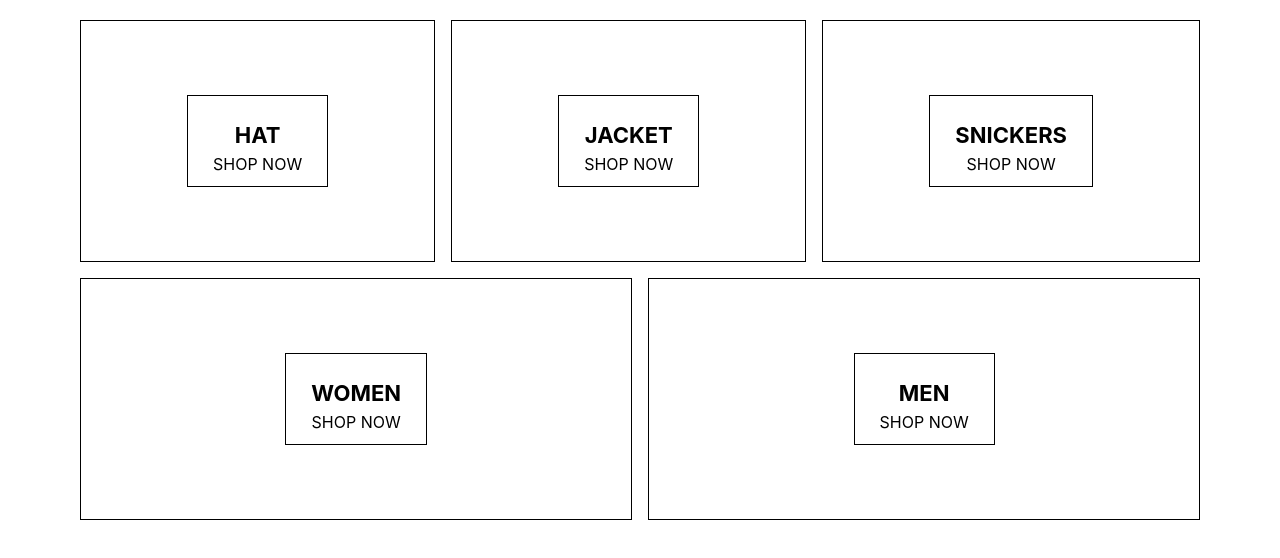
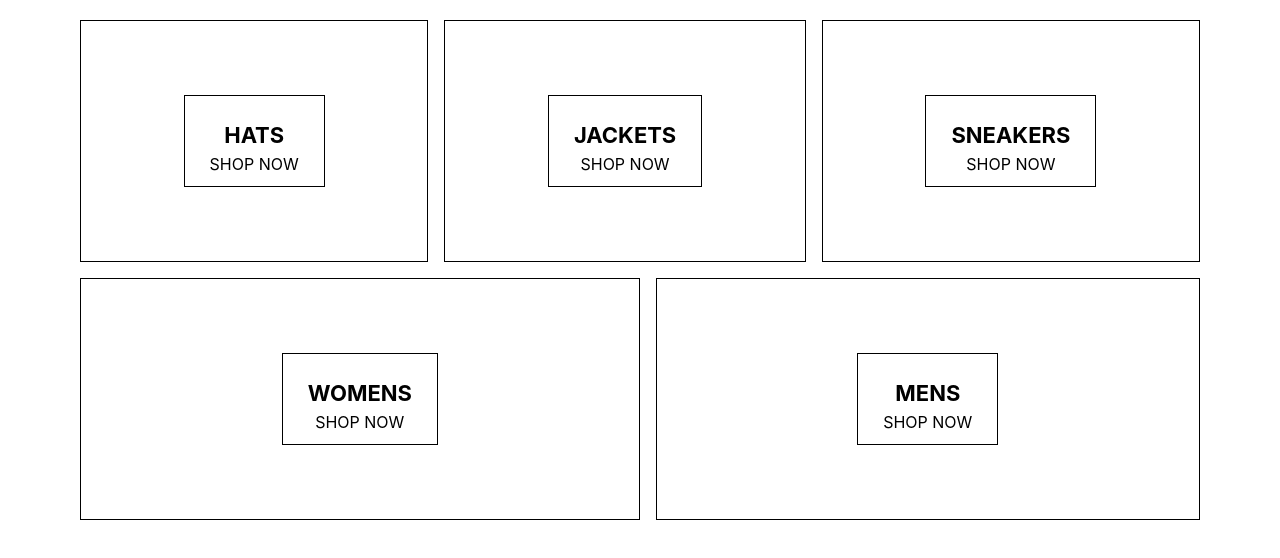
Before and after one commit to Tamoghna-Bhattacharjee/e-commerce, a React (Create React App) app: page / in a window 1280 px wide. Shown: the top 558 px of the page. Built offline with nearby package versions, Linux system fonts and the light colour scheme.

Commit message:
Making MenuItem and MenuContainer Components

```diff
--- a/src/App.js
+++ b/src/App.js
@@ -1,11 +1,8 @@
 import './App.scss';
 import React, {Component} from 'react';
-import {Homepage} from './Pages/HomePage/Homepage.component.jsx'
+import {Homepage} from './Pages/HomePage/HomePage.jsx'
 
 class App extends Component {
-  constructor() {
-    super();
-  }
   render() {
     return (
       <div className="App">
--- /dev/null
+++ b/src/Pages/HomePage/HomePage.jsx
@@ -0,0 +1,12 @@
+import React from 'react';
+import './Homepage.scss';
+
+import MenuContainer from '../../components/menu-container/MenuContainer.jsx';
+
+export const Homepage = () => {
+    return (
+        <div className='homepage'>
+            <MenuContainer />
+        </div>
+    );
+}
--- a/src/Pages/HomePage/Homepage.component.jsx
+++ /dev/null
@@ -1,41 +0,0 @@
-import React from 'react';
-import './Homepage.style.scss';
-
-export const Homepage = () => {
-    return (
-        <div className='homepage'>
-            <div className='menu-container'>
-                <div className='menu-item'>
-                    <div className='content'>
-                        <h1 className='title'>HAT</h1>
-                        <span className='sub-title'>SHOP NOW</span>
-                    </div>
-                </div>
-                <div className='menu-item'>
-                    <div className='content'>
-                        <h1 className='title'>JACKET</h1>
-                        <span className='sub-title'>SHOP NOW</span>
-                    </div>
-                </div>
-                <div className='menu-item'>
-                    <div className='content'>
-                        <h1 className='title'>SNICKERS</h1>
-                        <span className='sub-title'>SHOP NOW</span>
-                    </div>
-                </div>
-                <div className='menu-item'>
-                    <div className='content'>
-                        <h1 className='title'>WOMEN</h1>
-                        <span className='sub-title'>SHOP NOW</span>
-                    </div>
-                </div>
-                <div className='menu-item'>
-                    <div className='content'>
-                        <h1 className='title'>MEN</h1>
-                        <span className='sub-title'>SHOP NOW</span>
-                    </div>
-                </div>
-            </div>
-        </div>
-    );
-}
--- /dev/null
+++ b/src/Pages/HomePage/Homepage.scss
@@ -0,0 +1,6 @@
+.homepage {
+    display: flex;
+    flex-direction: column;
+    padding: 20px 80px;
+    align-items: center;
+}
--- /dev/null
+++ b/src/components/menu-container/MenuContainer.jsx
@@ -0,0 +1,62 @@
+import React, {Component} from 'react';
+import './MenuContainer.scss';
+import {MenuItem} from '../menu-item/MenuItem.jsx';
+
+class MenuContainer extends  Component {
+    constructor() {
+        super();
+        this.state = {
+            section: [
+                {
+                  title: 'hats',
+                  imageUrl: 'https://i.ibb.co/cvpntL1/hats.png',
+                  id: 1,
+                  linkUrl: 'shop/hats'
+                },
+                {
+                  title: 'jackets',
+                  imageUrl: 'https://i.ibb.co/px2tCc3/jackets.png',
+                  id: 2,
+                  linkUrl: 'shop/jackets'
+                },
+                {
+                  title: 'sneakers',
+                  imageUrl: 'https://i.ibb.co/0jqHpnp/sneakers.png',
+                  id: 3,
+                  linkUrl: 'shop/sneakers'
+                },
+                {
+                  title: 'womens',
+                  imageUrl: 'https://i.ibb.co/GCCdy8t/womens.png',
+                  size: 'large',
+                  id: 4,
+                  linkUrl: 'shop/womens'
+                },
+                {
+                  title: 'mens',
+                  imageUrl: 'https://i.ibb.co/R70vBrQ/men.png',
+                  size: 'large',
+                  id: 5,
+                  linkUrl: 'shop/mens'
+                }
+            ]
+        }
+
+    }
+
+    render() {
+        return (
+            <div className='menu-container'>
+                {
+                    this.state.section.map(({title, imageUrl, size, id, linkUrl}) => {
+                            return <MenuItem key={id} title={title}/>
+                        }
+                    )
+                }
+            </div>
+        );
+
+    }
+}
+
+export default MenuContainer;
--- /dev/null
+++ b/src/components/menu-container/MenuContainer.scss
@@ -0,0 +1,7 @@
+.menu-container {
+    width: 100%;
+    display: flex;
+    flex-wrap: wrap;
+    gap: 1em;
+    justify-content: space-between;
+}
--- /dev/null
+++ b/src/components/menu-item/MenuItem.jsx
@@ -0,0 +1,13 @@
+import React from 'react';
+import './MenuItem.scss';
+
+export const MenuItem = (props) => {
+    return (
+        <div className='menu-item'>
+            <div className='content'>
+                <h1 className='title'>{props.title}</h1>
+                <span className='sub-title'>SHOP NOW</span>
+            </div>
+        </div>
+    );
+}
--- a/src/Pages/HomePage/Homepage.style.scss
+++ b/src/components/menu-item/MenuItem.scss
@@ -1,18 +1,3 @@
-.homepage {
-    display: flex;
-    flex-direction: column;
-    padding: 20px 80px;
-    align-items: center;
-}
-
-.menu-container {
-    width: 100%;
-    display: flex;
-    flex-wrap: wrap;
-    gap: 1em;
-    justify-content: space-between;
-}
-
 .menu-item {
     min-width: 30%;
     height: 240px;
@@ -21,6 +6,7 @@
     align-items: center;
     justify-content: center;
     border: 1px solid black;
+    text-transform: uppercase;
 
     .content {
         height: 90px;
```
